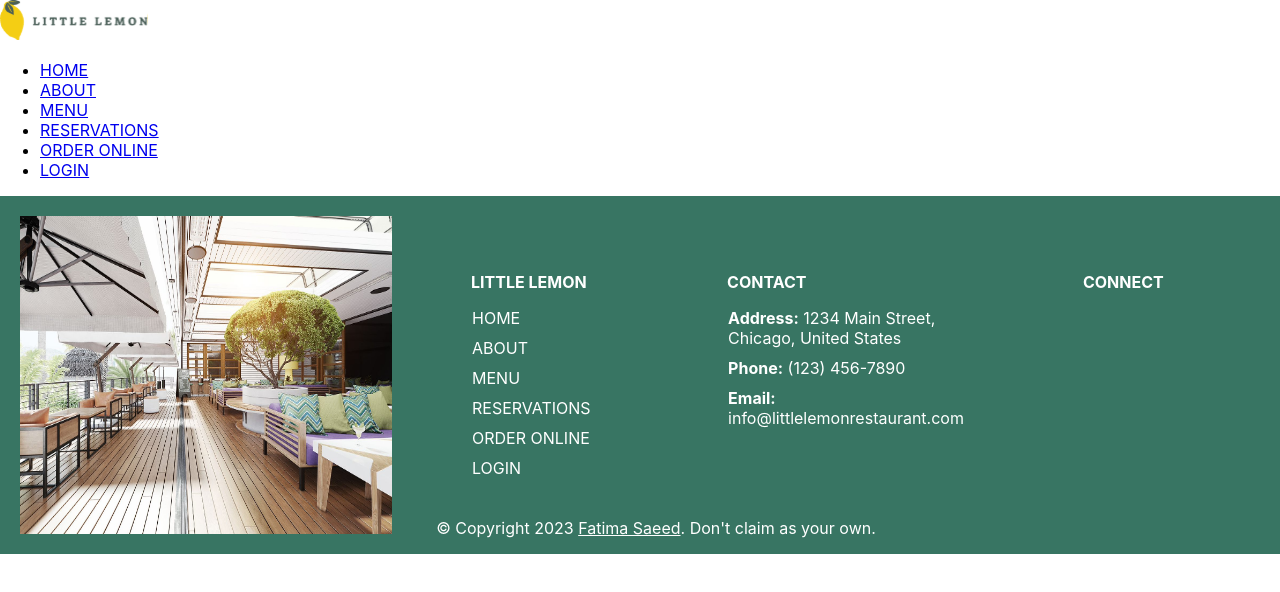
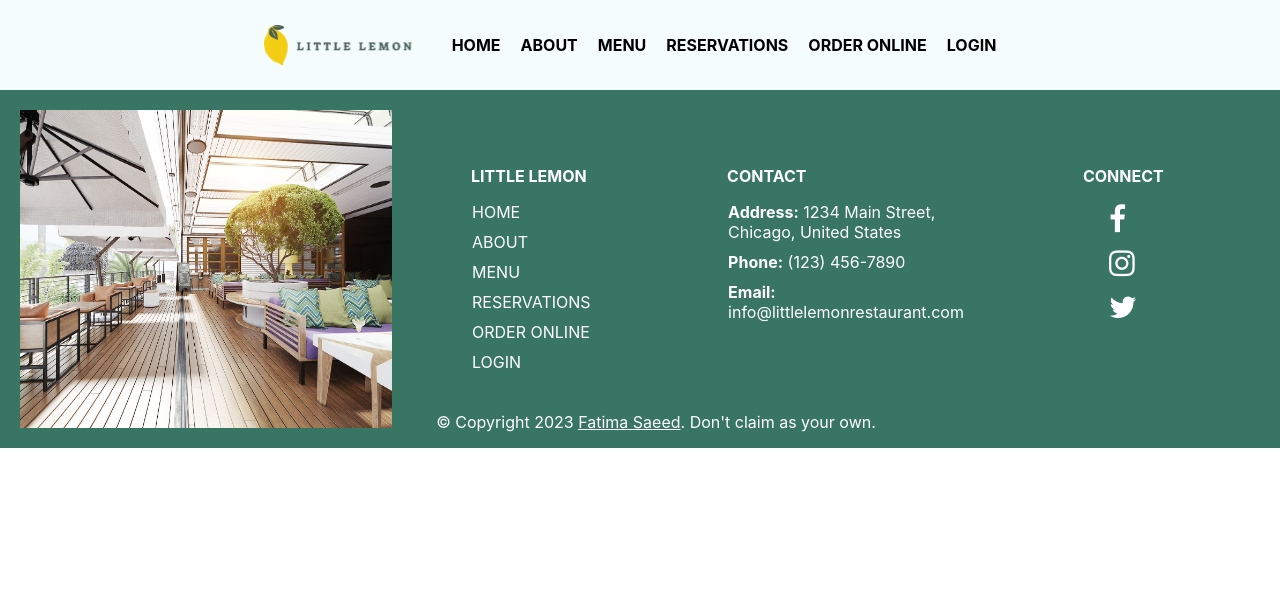
Before and after one commit to fatima7aeed/little-lemon, a React (Create React App) app: page / in a window 1280 px wide. Shown: the top 592 px of the page. Built offline with nearby package versions, Linux system fonts and the light colour scheme.

Commit message:
Commit all remaining changes

```diff
--- a/package.json
+++ b/package.json
@@ -3,9 +3,14 @@
   "version": "0.1.0",
   "private": true,
   "dependencies": {
+    "@chakra-ui/react": "^2.8.1",
+    "@emotion/react": "^11.11.1",
+    "@emotion/styled": "^11.11.0",
     "@testing-library/jest-dom": "^5.17.0",
     "@testing-library/react": "^13.4.0",
     "@testing-library/user-event": "^13.5.0",
+    "font-awesome": "^4.7.0",
+    "framer-motion": "^10.16.4",
     "react": "^18.2.0",
     "react-dom": "^18.2.0",
     "react-scripts": "5.0.1",
--- a/src/App.css
+++ b/src/App.css
@@ -1,4 +1,4 @@
-.App {
+/* .App {
   text-align: center;
 }
 
@@ -35,4 +35,23 @@
   to {
     transform: rotate(360deg);
   }
+} */
+
+
+/* Example CSS rules */
+.container {
+  display: grid; /* Use grid layout */
+  grid-template-columns: 1fr 1fr; /* Two equal columns */
+  gap: 20px; /* Gap between grid items */
 }
+
+.header {
+  display: flex; /* Use flexbox layout */
+  justify-content: center; /* Center horizontally */
+  align-items: center; /* Center vertically */
+  background-color: #282c34;
+  color: white;
+  min-height: 100px;
+}
+
+/* Add more styles for other components */
--- a/src/App.js
+++ b/src/App.js
@@ -1,7 +1,8 @@
 import './App.css';
 import React from 'react';
+import 'font-awesome/css/font-awesome.min.css';
 import Nav from './components/Nav';
-import Hero from './components/Hero';
+import Header from './components/Header';
 import Highlights from './components/Highlights';
 import Testimonials from './components/Testimonials';
 import About from './components/About';
@@ -11,7 +12,7 @@ function App() {
   return (
     <>
       <Nav />
-      <Hero />
+      <Header />
       <Highlights />
       <Testimonials />
       <About />
--- a/src/components/About.js
+++ b/src/components/About.js
@@ -1,8 +1,8 @@
 function About() {
     return (
-     <about>
+     <section>
 
-     </about>
+     </section>
      );
     };
 
--- a/src/components/Hero.js
+++ /dev/null
@@ -1,10 +0,0 @@
-function Hero() {
-    return (
-     <hero>
-
-     </hero>
-     );
-    };
-
-
-    export default Hero;
--- a/src/components/Highlights.js
+++ b/src/components/Highlights.js
@@ -1,10 +1,10 @@
-function Highlights() {
+function Higlights() {
 return (
- <highlights>
+ <section>
 
- </highlights>
+ </section>
  );
 };
 
 
-export default Highlights;
+export default Higlights;
--- a/src/components/Nav.js
+++ b/src/components/Nav.js
@@ -1,16 +1,18 @@
+import React from 'react';
 import logo from '../images/Logo.svg';
+import './NavBar.css';
 
 function Nav() {
   return (
-    <nav>
-      <img src={logo} alt="Little Lemon Logo" />
-      <ul>
-       <li><a href="/">HOME</a></li>
-       <li><a href="/about">ABOUT</a></li>
-       <li><a href="/menu">MENU</a></li>
-       <li><a href="/reservations">RESERVATIONS</a></li>
-       <li><a href="/order-online">ORDER ONLINE</a></li>
-       <li><a href="/login">LOGIN</a></li>
+    <nav className="navbar">
+      <img src={logo} alt="Little Lemon Logo" className="navbar-logo" />
+      <ul className="navbar-list">
+        <li className="navbar-item"><a href="/">HOME</a></li>
+        <li className="navbar-item"><a href="/about">ABOUT</a></li>
+        <li className="navbar-item"><a href="/menu">MENU</a></li>
+        <li className="navbar-item"><a href="/reservations">RESERVATIONS</a></li>
+        <li className="navbar-item"><a href="/order-online">ORDER ONLINE</a></li>
+        <li className="navbar-item"><a href="/login">LOGIN</a></li>
       </ul>
     </nav>
   );
--- a/src/components/Testimonials.js
+++ b/src/components/Testimonials.js
@@ -1,8 +1,8 @@
 function Testimonials() {
     return (
-     <testimonials>
+     <section>
 
-     </testimonials>
+     </section>
      );
     };
 
```
Also changed, not shown: 1 other file (tests, documents, lock files or other folders).
